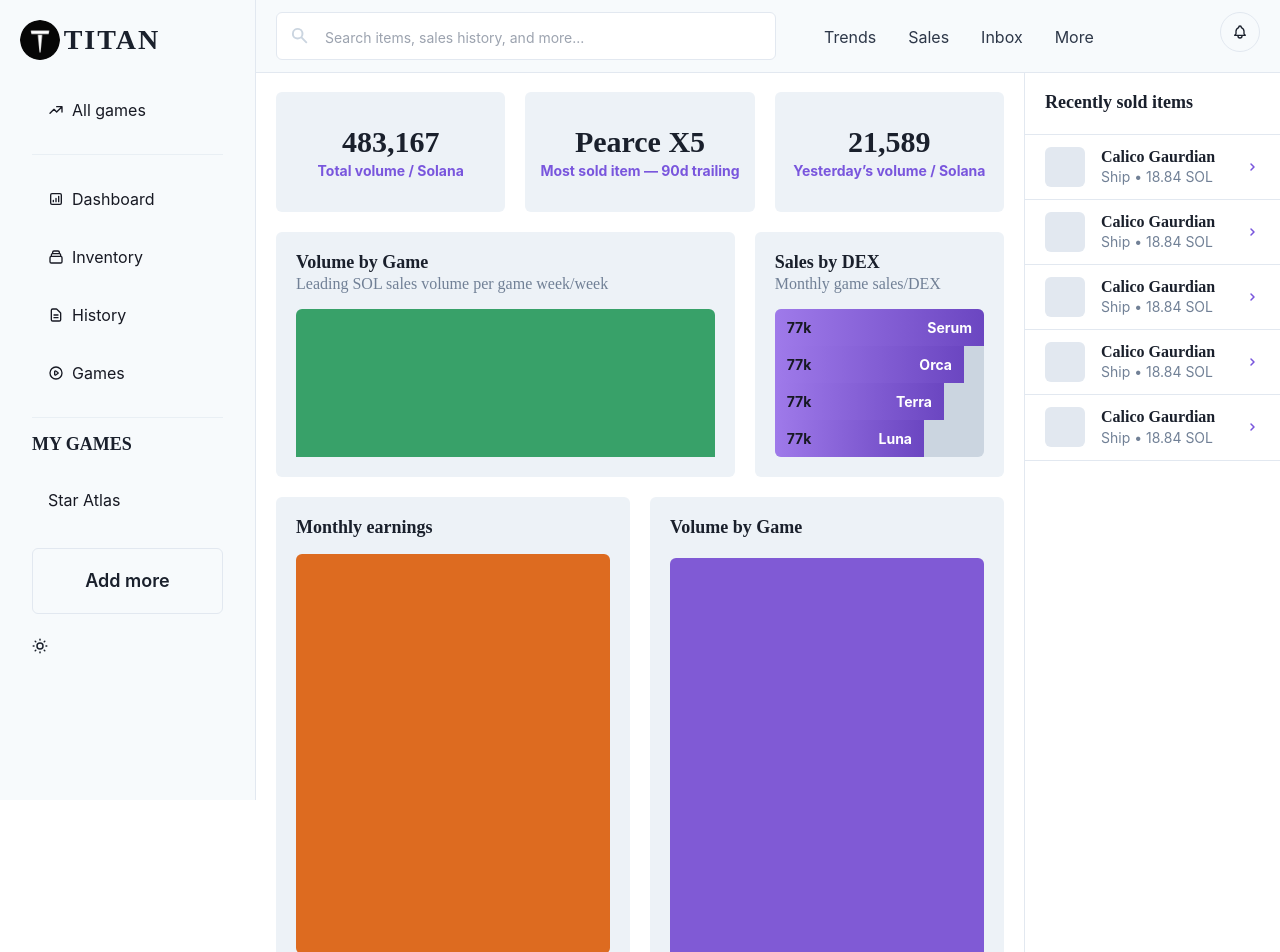
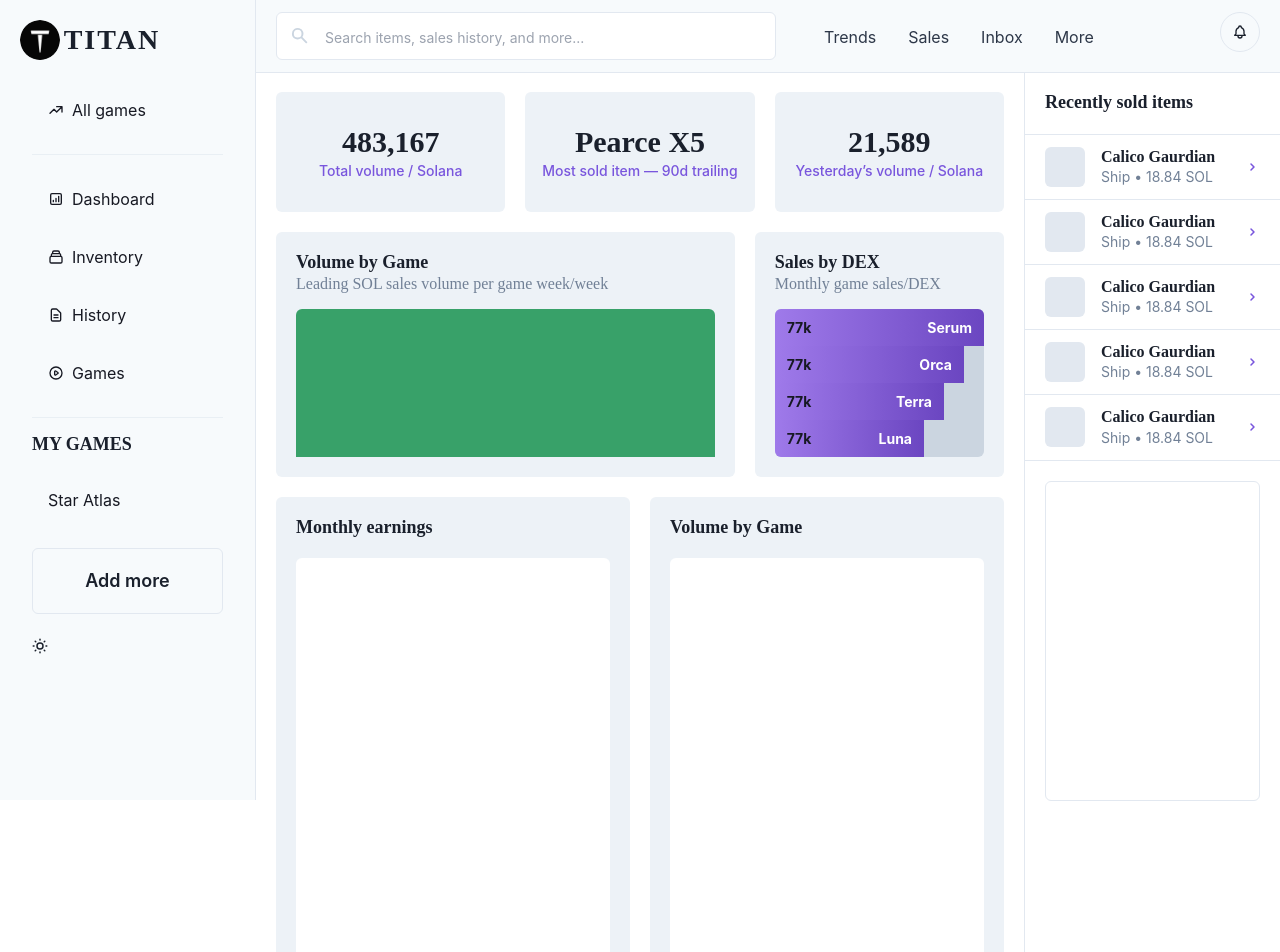
Before and after one commit to dhyon/prototype, a Next.js app: page /dashboard in a window 1280 px wide. Shown: the top 952 px of the page. Built offline with nearby package versions, Linux system fonts and the light colour scheme.

Commit message:
remove colors

```diff
--- a/pages/dashboard.tsx
+++ b/pages/dashboard.tsx
@@ -14,6 +14,7 @@ import {
 import { HiChevronRight } from 'react-icons/hi';
 const Home: NextPage = () => {
   let cardBackground = useColorModeValue('gray.100', 'gray.700');
+  let normalBg = useColorModeValue('white', 'gray.800');
   let lightBg = useColorModeValue('gray.50', 'gray.700');
   let colorTitan = useColorModeValue('titan', 'titanLight');
   let sidebarBg = useColorModeValue('"gray.50"', 'gray.900');
@@ -50,7 +51,7 @@ const Home: NextPage = () => {
                   <Box textAlign="center">
                     <Heading fontSize={30}>483,167</Heading>
 
-                    <Box color={colorTitan} fontWeight="bold" fontSize="sm">
+                    <Box color={colorTitan} fontWeight="500" fontSize="sm">
                       Total volume / Solana
                     </Box>
                   </Box>
@@ -61,7 +62,7 @@ const Home: NextPage = () => {
                   <Box textAlign="center">
                     <Heading fontSize={30}>Pearce X5</Heading>
 
-                    <Box color={colorTitan} fontWeight="bold" fontSize="sm">
+                    <Box color={colorTitan} fontWeight="500" fontSize="sm">
                       Most sold item — 90d trailing
                     </Box>
                   </Box>
@@ -72,7 +73,7 @@ const Home: NextPage = () => {
                   <Box textAlign="center">
                     <Heading fontSize={30}>21,589</Heading>
 
-                    <Box color={colorTitan} fontWeight="bold" fontSize="sm">
+                    <Box color={colorTitan} fontWeight="500" fontSize="sm">
                       Yesterday’s volume / Solana
                     </Box>
                   </Box>
@@ -172,20 +173,28 @@ const Home: NextPage = () => {
             </Flex>
 
             <SimpleGrid columns={[1, 1, 2]} spacing={[4, 4, 5]}>
-              <Box bg={cardBackground} rounded="md" p={5}>
-                <Heading fontSize={'lg'} mb={4}>
+              <Box bg={cardBackground} rounded="md" >
+                <Heading fontSize={'lg'}p={5} pb={0}>
                   Monthly earnings
                 </Heading>
 
-                <Box height="400px" bg="orange.500" rounded="md"></Box>
+                <Box p={5}>
+                  <Box bg={ normalBg } height="400px" rounded="md">
+                    </Box>
+                </Box>
               </Box>
 
-              <Box bg={cardBackground} rounded="md" p={5}>
-                <Heading fontSize={'lg'} mb={5}>
-                  Volume by Game
+              <Box bg={cardBackground} rounded="md">
+
+                <Heading fontSize={'lg'}p={5} pb={0}>
+                Volume by Game
                 </Heading>
 
-                <Box height="400px" bg="purple.500" rounded="md"></Box>
+                <Box p={5}>
+                  <Box bg={ normalBg } height="400px" rounded="md">
+                    </Box>
+                </Box>
+
               </Box>
             </SimpleGrid>
           </Box>
@@ -226,6 +235,12 @@ const Home: NextPage = () => {
                 </Box>
               );
             })}
+
+            <Box p={ 5 } >
+              <Box height="320px" borderWidth={1} rounded="md">
+              </Box>
+
+            </Box>
           </Box>
         </Grid>
       </Box>
```
